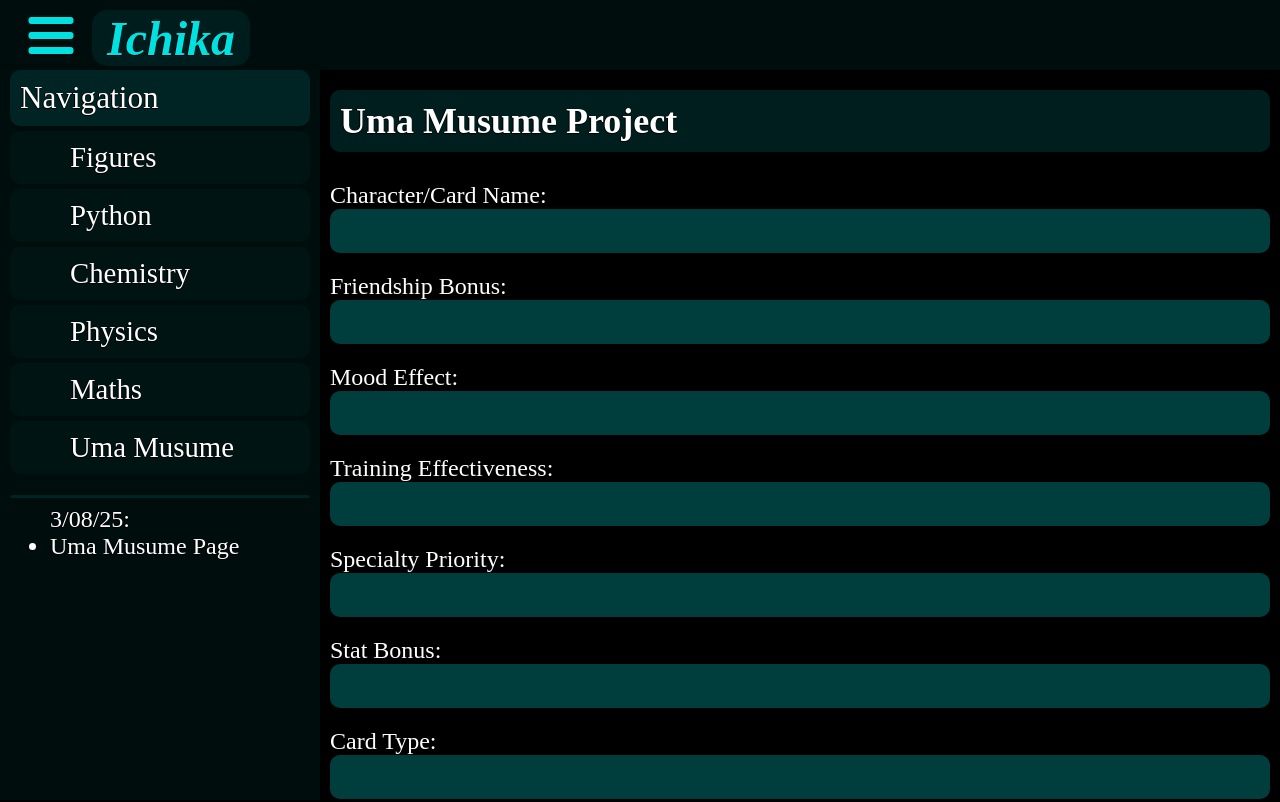
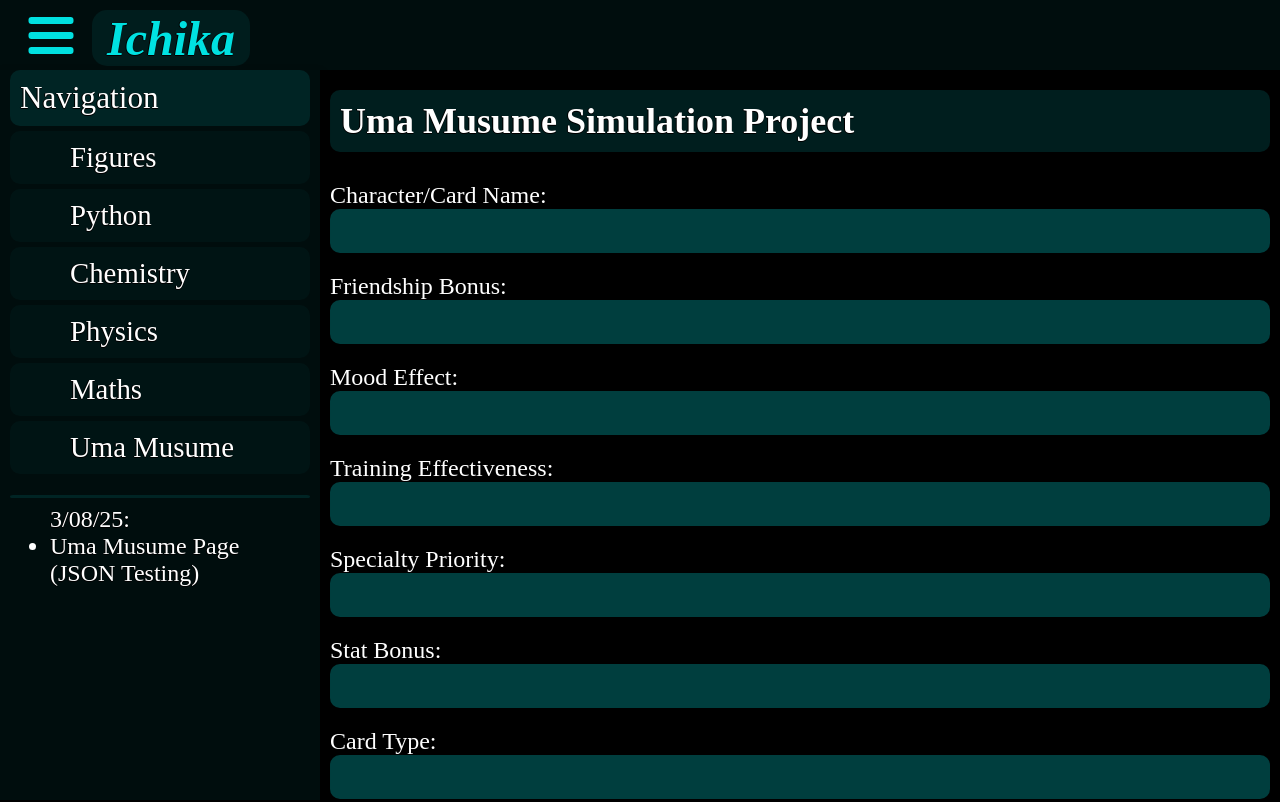
Before and after one commit to riisunyan/riisunyan.github.io, a plain HTML site: page umamusume/index.html in a window 1280 px wide. Shown: the top 802 px of the page. Drawn offline with Linux system fonts and the light colour scheme.

Commit message:
uma page

```diff
--- a/script.js
+++ b/script.js
@@ -48,7 +48,7 @@
     </div>
 
     <ul>3/08/25:
-    <li>Uma Musume Page</li>
+    <li>Uma Musume Page (JSON Testing)</li>
     </ul>
 `;
 document.body.appendChild(sidebar);
--- a/umamusume/index.html
+++ b/umamusume/index.html
@@ -2,14 +2,14 @@
 <html lang="en">
 <head>
   <meta charset="UTF-8">
-  <title>Figures</title>
+  <title>Uma Musume Simulation</title>
   <link href="/style.css" rel="stylesheet"/>
   <link href="/images/favicon.ico" rel="icon" type="image/x-icon">
 </head>
 
 <body>
 <article>
-  <h1>Uma Musume Project</h1>
+  <h1>Uma Musume Simulation Project</h1>
 
   <form id="cardForm">
     <label>Character/Card Name: <input type="text" id="name"></label><br>
```
